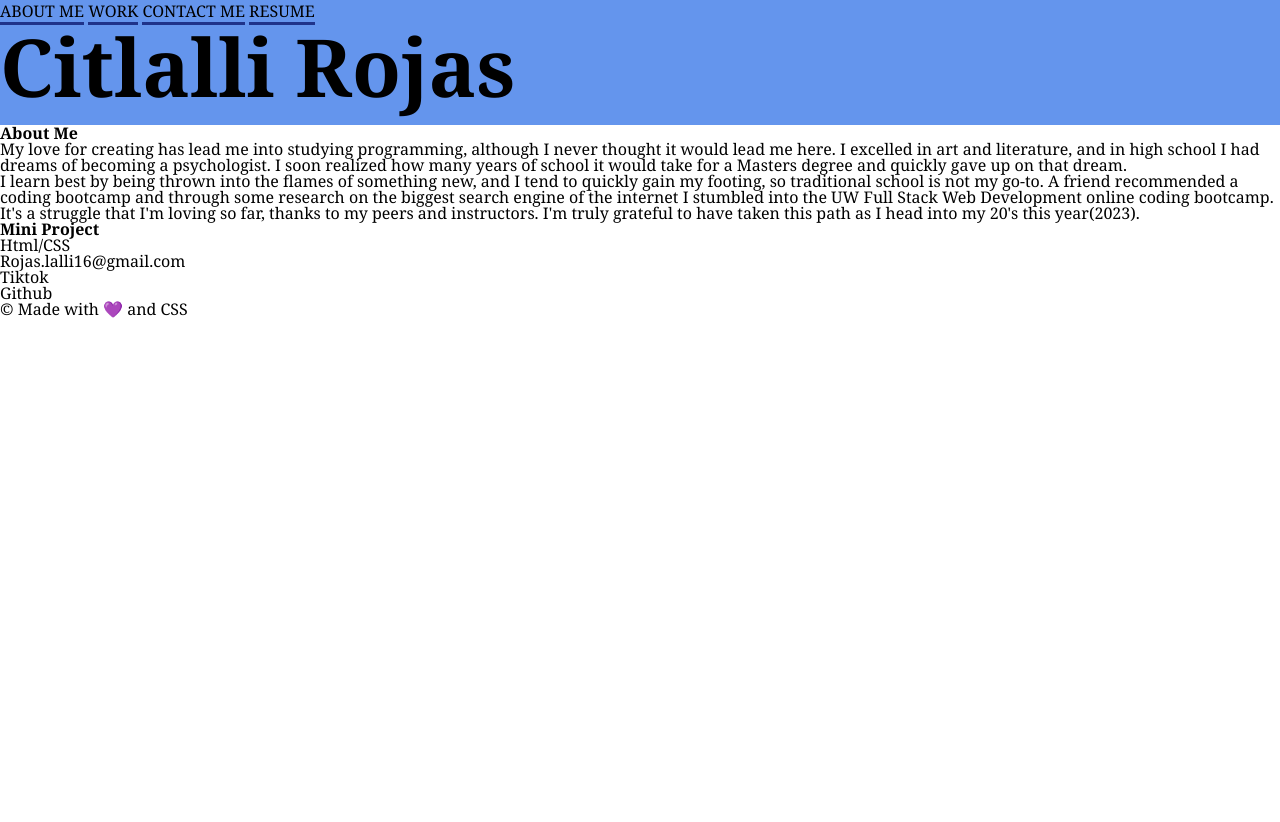
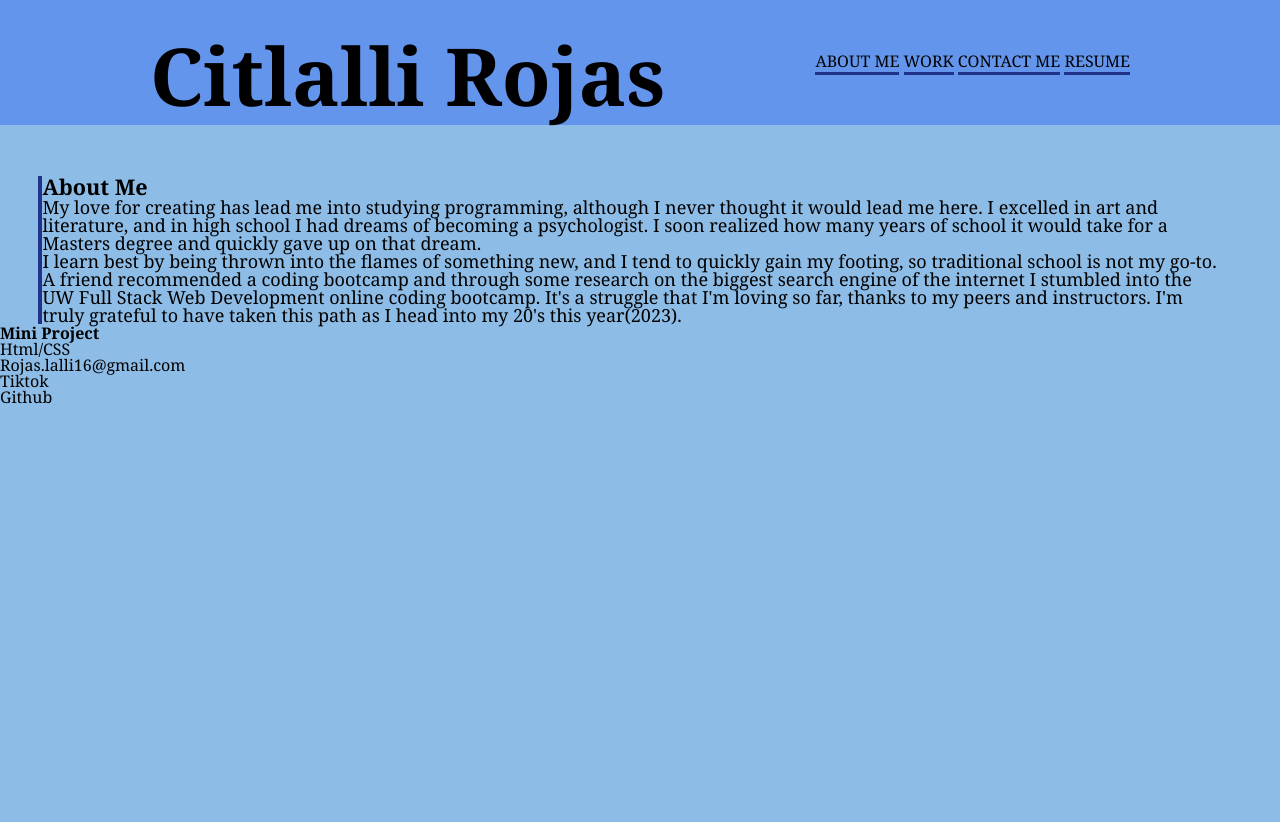
Before and after one commit to Citlalli091/second-challenge, a plain HTML site: page index.html in a window 1280 px wide. Shown: the top 822 px of the page. Before the commit the page ends 800 px from the top, so only its background shows below. Drawn offline with Linux system fonts and the light colour scheme.

Commit message:
Making progress:)

```diff
--- a/assets/style.css
+++ b/assets/style.css
@@ -5,21 +5,16 @@
 
 
 .navbar{
+    display: flex;
+    justify-content: space-evenly;
+    align-items: center;
     height: 125px;
     background-color: cornflowerblue;
 }
 
-.nav-ul{
-    /* display: flex; */
-    flex-wrap: wrap;
-    justify-content: end;
-    /* margin: 1%; */
-}
-
 .name{
-    display: block;
+    display: flex;
     font-weight: bold;
-    position: absolute;
     align-items: flex-end;
     font-size: 500%;
     margin-top: 2%;
@@ -28,9 +23,34 @@
 .nav-btn {
     justify-content: space-between;
     align-items: end;
+    border: none;
     background-color: transparent;
-    border: none;
     border-bottom: 3px solid rgb(31, 51, 138);
     text-transform: uppercase;
+}
 
+main {
+    height: 700px;
+    background-color: rgb(141, 188, 230);
 }
+
+.aboutme {
+    height: 200px;
+    padding: 4% 4% 3% 3%;
+    font-size: large;
+}
+
+.maintxt {
+    border-left: 4px solid rgb(31, 51, 138);
+    padding-right: 4px;
+}
+
+.aboutme h2 {
+    font-size: larger;
+}
+
+footer {
+    margin: 0%;
+    height: 136px;
+    background-color: cornflowerblue;
+}
--- a/index.html
+++ b/index.html
@@ -12,7 +12,7 @@
    <header class="navbar">
     <p class="name">Citlalli Rojas</p>
     <ul class="nav-ul">
-        <button class="nav-btn" >About Me</button>
+        <button class="nav-btn" onclick="" >About Me</button>
         <button class="nav-btn" >Work</button>
         <button class="nav-btn" >Contact Me</button>
         <button class="nav-btn" >Resume</button>
@@ -21,8 +21,10 @@
 
    <main>
     <section class="aboutme">
-        <h2>About Me</h2>
-        <p>My love for creating has lead me into studying programming, although I never thought it would lead me here. I excelled in art and literature, and in high school I had dreams of becoming a psychologist. I soon realized how many years of school it would take for a Masters degree and quickly gave up on that dream. <br> I learn best by being thrown into the flames of something new, and I tend to quickly gain my footing, so traditional school is not my go-to. A friend recommended a coding bootcamp and through some research on the biggest search engine of the internet I stumbled into the UW Full Stack Web Development online coding bootcamp. It's a struggle that I'm loving so far, thanks to my peers and instructors. I'm truly grateful to have taken this path as I head into my 20's this year(2023).</p>
+        <div class="maintxt">
+            <h2>About Me</h2>
+            <p>My love for creating has lead me into studying programming, although I never thought it would lead me here. I excelled in art and literature, and in high school I had dreams of becoming a psychologist. I soon realized how many years of school it would take for a Masters degree and quickly gave up on that dream. <br> I learn best by being thrown into the flames of something new, and I tend to quickly gain my footing, so traditional school is not my go-to. A friend recommended a coding bootcamp and through some research on the biggest search engine of the internet I stumbled into the UW Full Stack Web Development online coding bootcamp. It's a struggle that I'm loving so far, thanks to my peers and instructors. I'm truly grateful to have taken this path as I head into my 20's this year(2023).</p>
+        </div>
     </section>
     <section class="work">
         <div class="miniproj">
@@ -43,7 +45,6 @@
    </main>
 
    <footer>
-
     &copy; Made with 💜 and CSS
    </footer>
 </body>
```
Also changed, not shown: 1 other file.
